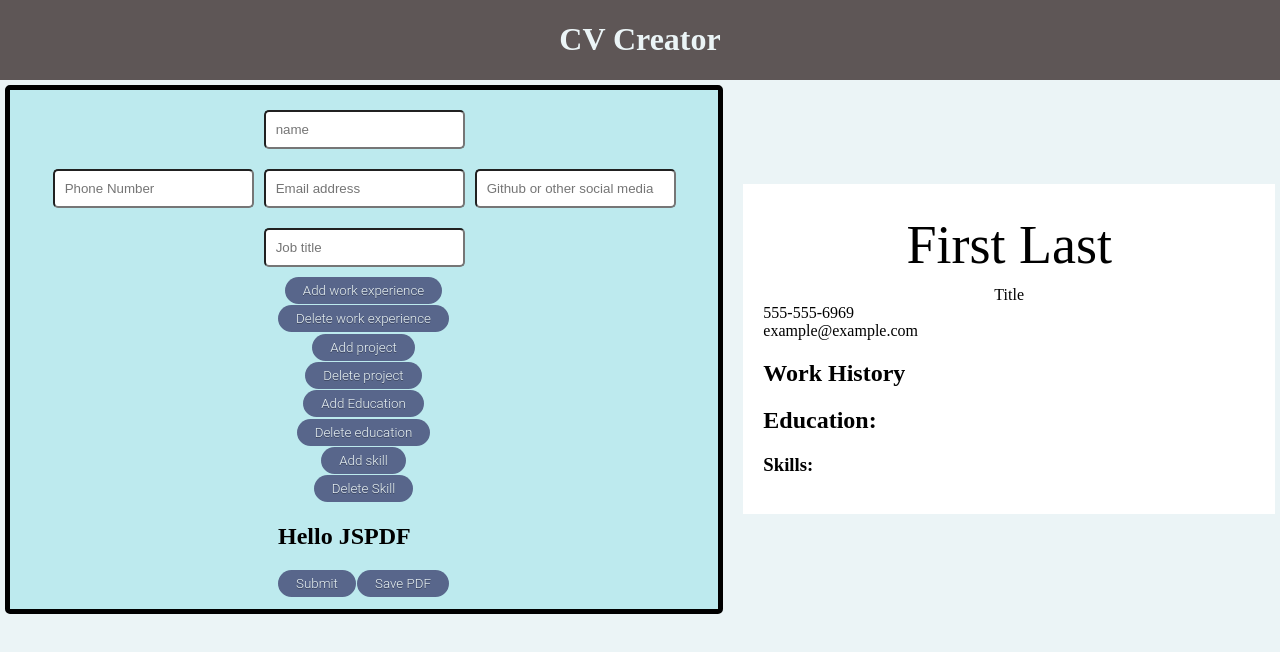
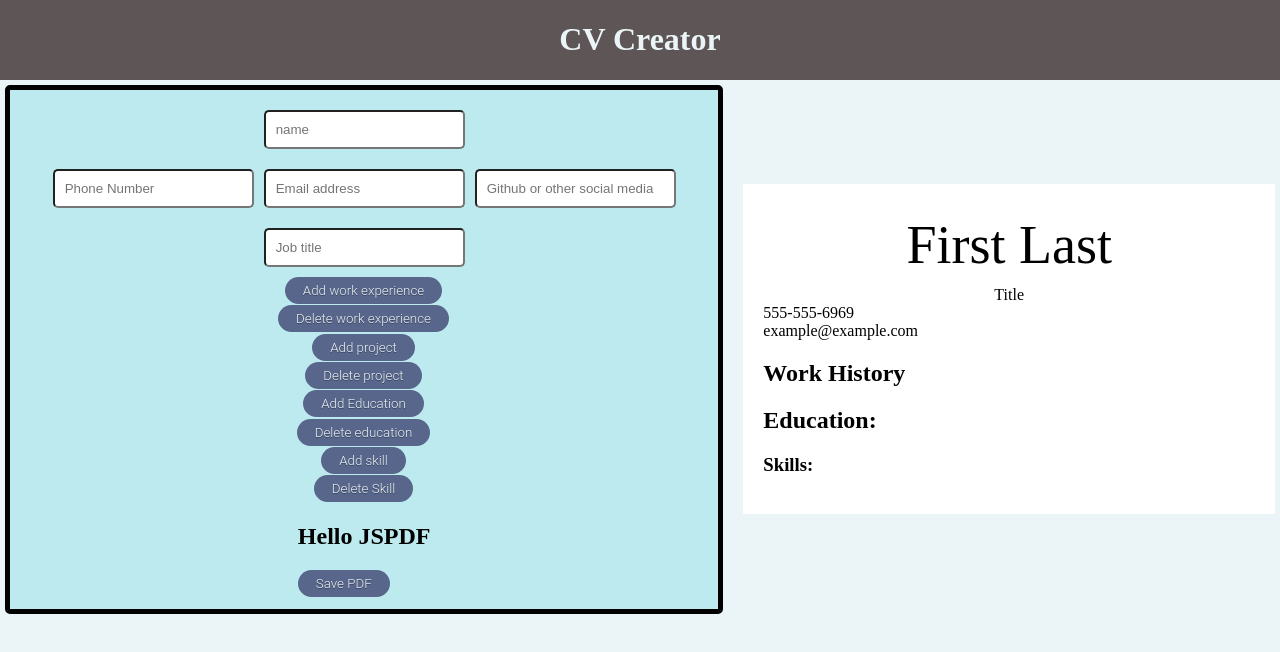
Before and after one commit to 9James9/CVMaker, a React (Create React App) app: page / in a window 1280 px wide. Shown: the top 652 px of the page. Built offline with nearby package versions, Linux system fonts and the light colour scheme.

Commit message:
edits to pdfmaker

```diff
--- a/src/components/Pdf/pdfmaker.js
+++ b/src/components/Pdf/pdfmaker.js
@@ -2,10 +2,9 @@ import jsPDF from 'jspdf';
 import React from 'react';
 
 const PdfMaker = ({name,job,email,phone, github}) => {
-    const saveState = () => {
 
-    }
     const makeDoc = e => {
+
         let doc = new jsPDF()
         doc.setFontSize(48)
         doc.text(20, 20, `${name}`)
@@ -21,7 +20,6 @@ const PdfMaker = ({name,job,email,phone, github}) => {
   return (
       <div>
           <h2>Hello JSPDF</h2>
-          <button onClick={saveState}>Submit</button>
           <button onClick={makeDoc}>Save PDF</button>
       </div>
   );
```
